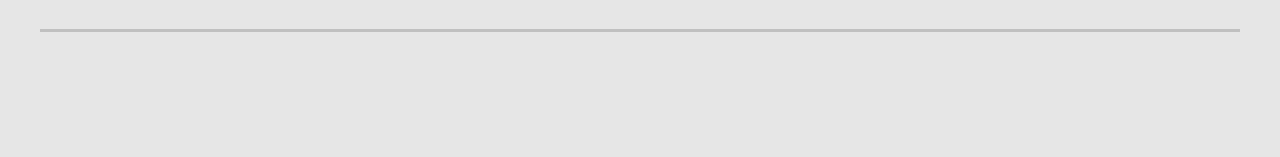
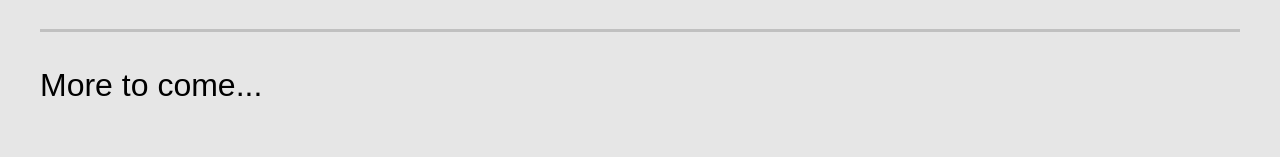
Before and after one commit to Smile0399/Smile0399.github.io, a React (Create React App) app: page /#/Active in a window 1280 px wide. Shown: the part 158-315 px from the top of the page. Built offline with nearby package versions, Linux system fonts and the light colour scheme; no server answers; the database is empty.

Commit message:
nested conditional rendering

```diff
--- a/src/components/ActiveGrid.jsx
+++ b/src/components/ActiveGrid.jsx
@@ -33,6 +33,9 @@ const ActiveGrid = ({ url }) => {
       {!listingData ? (
         <div>Loading...</div>
       ) : (
+        <>
+          {listingData.filter(listing => listing.sold === 'Active').length >
+          0 ? (
             listingData.map(listing => {
               const {
                 imageUrl,
@@ -55,7 +58,12 @@ const ActiveGrid = ({ url }) => {
                 .replace(/\B(?=(\d{3})+(?!\d))/g, ',')
 
               return (
-            <a key={id} target='_blank' rel='noopener noreferrer' href={link}>
+                <a
+                  key={id}
+                  target='_blank'
+                  rel='noopener noreferrer'
+                  href={link}
+                >
                   <div className='active-div'>
                     <img className='active-img' src={imageUrl} alt='House' />
                     <div className='active-header'>
@@ -71,6 +79,10 @@ const ActiveGrid = ({ url }) => {
                 </a>
               )
             })
+          ) : (
+            <div>More to come...</div>
+          )}
+        </>
       )}
     </div>
   )
```
Lines whose indentation alone changed are shown as unchanged.
